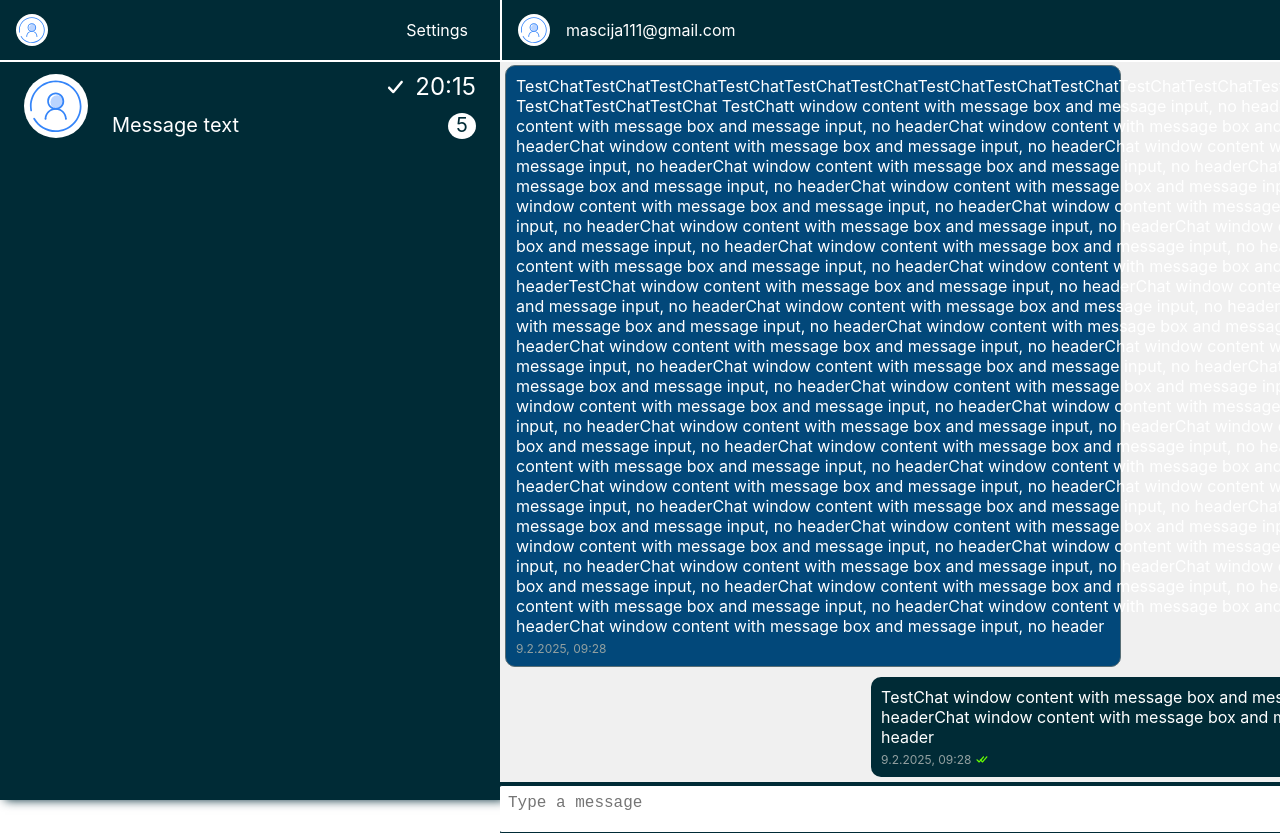
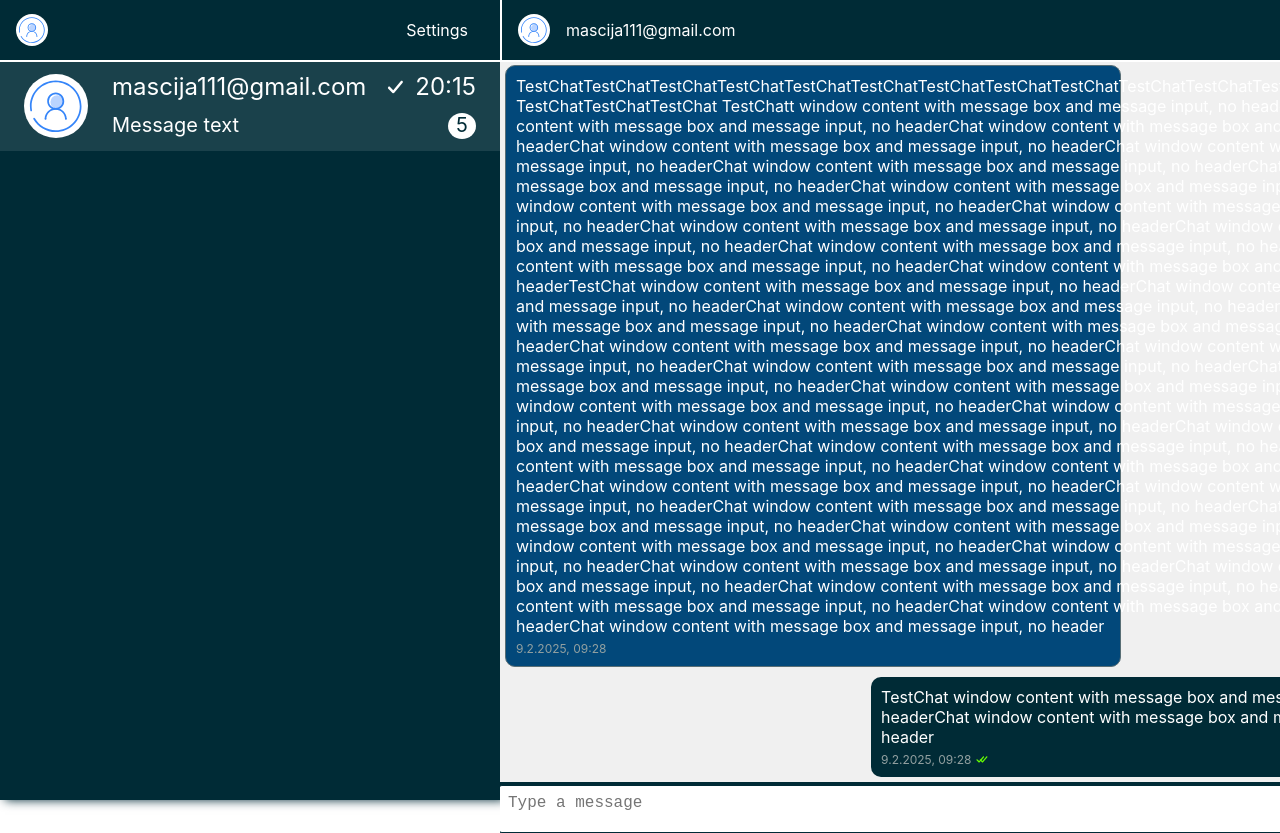
Before and after one commit to AscijA/muhabet, a React (Create React App) app: page /chat in a window 1280 px wide. Shown: the top 833 px of the page. Built offline with nearby package versions, Linux system fonts and the light colour scheme; no server answers.

Commit message:
Chat Item props

```diff
--- a/src/Components/Chat/ChatSidebar/ChatSidebar.js
+++ b/src/Components/Chat/ChatSidebar/ChatSidebar.js
@@ -6,7 +6,7 @@ import { MESSAGE_STATUS } from 'src/Helpers/Constants';
 export default function ChatSidebar() {
   return (
     <div className={ styles.main }>
-      <ChatItem deliveryStatus={MESSAGE_STATUS.SENT}/>
+      <ChatItem deliveryStatus={MESSAGE_STATUS.SENT} email="mascija111@gmail.com"/>
     </div>
   );
 }
```
